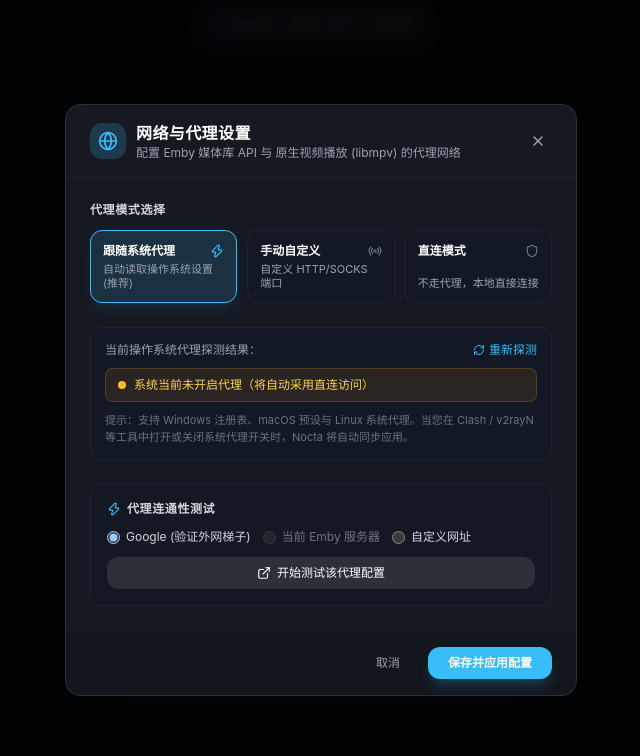
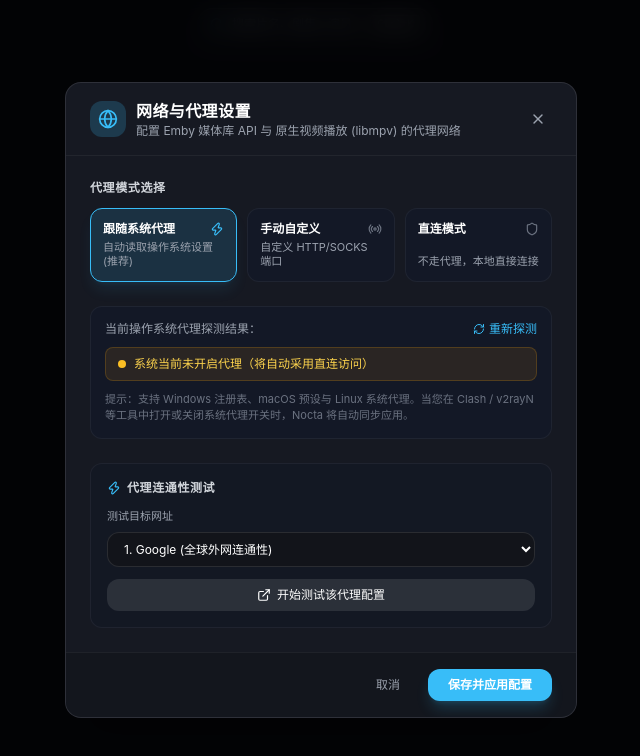
Before and after one commit to wade6716/Nocta, a React (Vite) app: page /#/login in a window 1280 px wide. Both pictures are taken after a click on the button "配置网络代理". Shown: the top 756 px of the page, without its empty margins (319-959 px from the left). Built offline with nearby package versions, Linux system fonts and the light colour scheme.

Commit message:
feat(proxy): 添加连通性测试目标下拉选择与自定义网址输入

```diff
--- a/src/components/settings/NetworkProxyModal.tsx
+++ b/src/components/settings/NetworkProxyModal.tsx
@@ -92,18 +92,27 @@ export const NetworkProxyModal: React.FC<NetworkProxyModalProps> = ({ isOpen, on
     }
   };
 
-  const getTargetUrl = (): string => {
+  const getTargetUrl = (): string | null => {
     switch (testTargetType) {
       case 'google':
         return 'https://www.google.com/generate_204';
       case 'emby':
-        return currentServer?.url || 'https://www.google.com/generate_204';
+        return currentServer?.url ? `${currentServer.url}/emby/System/Info/Public` : null;
       case 'custom':
-        return customTestUrl.trim() || 'https://www.google.com/generate_204';
+        return customTestUrl.trim() || null;
     }
   };
 
   const handleTestConnection = async () => {
+    if (testTargetType === 'custom' && !customTestUrl.trim()) {
+      setTestResult({ ok: false, error: '请输入有效的自定义测试网址' });
+      return;
+    }
+    if (testTargetType === 'emby' && !currentServer) {
+      setTestResult({ ok: false, error: '未找到当前连接的 Emby 服务器' });
+      return;
+    }
+
     const candidateConfig: ProxyConfig = {
       type: proxyType,
       serverUrl: serverUrl.trim() || undefined,
@@ -350,51 +359,26 @@ export const NetworkProxyModal: React.FC<NetworkProxyModalProps> = ({ isOpen, on
 
             {/* Target Options */}
             <div className="space-y-2">
-              <div className="flex items-center space-x-3 text-xs">
-                {/* Option: Google */}
-                <label className="flex items-center space-x-1.5 cursor-pointer text-gray-300 hover:text-white">
-                  <input
-                    type="radio"
-                    name="testTarget"
-                    value="google"
-                    checked={testTargetType === 'google'}
-                    onChange={() => setTestTargetType('google')}
-                    className="text-primary focus:ring-0"
-                  />
-                  <span>Google (验证外网梯子)</span>
-                </label>
-
-                {/* Option: Current Emby Server */}
-                <label
-                  className={`flex items-center space-x-1.5 ${
-                    currentServer ? 'cursor-pointer text-gray-300 hover:text-white' : 'opacity-40 cursor-not-allowed'
-                  }`}
+              <label className="text-[11px] text-gray-400 block">测试目标网址</label>
+              <select
+                value={testTargetType}
+                onChange={(e) => setTestTargetType(e.target.value as 'google' | 'emby' | 'custom')}
+                className="w-full px-3 py-2 bg-[#12141a] border border-white/10 rounded-xl text-xs text-white focus:outline-none focus:border-primary cursor-pointer"
+              >
+                <option value="google" className="bg-[#161922] text-white">
+                  1. Google (全球外网连通性)
+                </option>
+                <option
+                  value="emby"
+                  disabled={!currentServer}
+                  className="bg-[#161922] text-white"
                 >
-                  <input
-                    type="radio"
-                    name="testTarget"
-                    value="emby"
-                    disabled={!currentServer}
-                    checked={testTargetType === 'emby'}
-                    onChange={() => setTestTargetType('emby')}
-                    className="text-primary focus:ring-0"
-                  />
-                  <span>当前 Emby 服务器</span>
-                </label>
-
-                {/* Option: Custom URL */}
-                <label className="flex items-center space-x-1.5 cursor-pointer text-gray-300 hover:text-white">
-                  <input
-                    type="radio"
-                    name="testTarget"
-                    value="custom"
-                    checked={testTargetType === 'custom'}
-                    onChange={() => setTestTargetType('custom')}
-                    className="text-primary focus:ring-0"
-                  />
-                  <span>自定义网址</span>
-                </label>
-              </div>
+                  2. 当前 Emby 服务器 {currentServer ? `(${currentServer.name || currentServer.url})` : '(尚未添加)'}
+                </option>
+                <option value="custom" className="bg-[#161922] text-white">
+                  3. 自定义网址
+                </option>
+              </select>
 
               {/* Custom URL input field */}
               {testTargetType === 'custom' && (
--- a/src/pages/SettingsPage.tsx
+++ b/src/pages/SettingsPage.tsx
@@ -102,6 +102,10 @@ export const SettingsPage: React.FC = () => {
   const [proxyUrl, setProxyUrl] = useState(globalProxyConfig.serverUrl || 'http://127.0.0.1:7890');
   const [proxyTesting, setProxyTesting] = useState(false);
   const [proxyTestResult, setProxyTestResult] = useState<{ ok: boolean; latency?: number; error?: string } | null>(null);
+  type ProxyTestTarget = 'google' | 'emby' | 'custom';
+  const [proxyTestTarget, setProxyTestTarget] = useState<ProxyTestTarget>('google');
+  const [customProxyTestUrl, setCustomProxyTestUrl] = useState('');
+  const currentEmbyServer = embyServers.find((s) => s.id === currentServerId) || embyServers[0] || null;
 
   // 切换 Emby 服务器
   const handleSwitchEmbyServer = (id: string) => {
@@ -240,6 +244,22 @@ export const SettingsPage: React.FC = () => {
 
   // 测试代理
   const handleTestProxy = async () => {
+    let target = 'https://www.google.com/generate_204';
+    if (proxyTestTarget === 'emby') {
+      if (!currentEmbyServer) {
+        setProxyTestResult({ ok: false, error: '未找到当前连接的 Emby 服务器' });
+        return;
+      }
+      target = `${currentEmbyServer.url}/emby/System/Info/Public`;
+    } else if (proxyTestTarget === 'custom') {
+      const url = customProxyTestUrl.trim();
+      if (!url) {
+        setProxyTestResult({ ok: false, error: '请输入有效的自定义测试网址' });
+        return;
+      }
+      target = url;
+    }
+
     setProxyTesting(true);
     setProxyTestResult(null);
     try {
@@ -251,7 +271,7 @@ export const SettingsPage: React.FC = () => {
               ? proxyUrl
               : undefined,
         },
-        'https://www.google.com'
+        target
       );
       setProxyTestResult(res);
     } catch (err: any) {
@@ -1025,12 +1045,49 @@ export const SettingsPage: React.FC = () => {
                   <button
                     onClick={handleTestProxy}
                     disabled={proxyTesting}
-                    className="px-3 py-1.5 rounded-lg bg-white/10 hover:bg-white/20 text-xs text-white transition cursor-pointer flex items-center space-x-1"
+                    className="px-3.5 py-1.5 rounded-lg bg-primary hover:bg-primary/90 text-xs text-white font-medium transition cursor-pointer flex items-center space-x-1.5 disabled:opacity-50"
                   >
                     {proxyTesting && <RefreshCw className="w-3.5 h-3.5 animate-spin" />}
                     <span>探测代理</span>
                   </button>
                 </div>
+
+                {/* 测速目标选择下拉框与自定义输入 */}
+                <div className="space-y-2 pt-1">
+                  <label className="text-xs text-gray-400 block">测试目标网址</label>
+                  <select
+                    value={proxyTestTarget}
+                    onChange={(e) => setProxyTestTarget(e.target.value as ProxyTestTarget)}
+                    className="w-full px-3 py-2 bg-black/40 border border-white/10 rounded-xl text-xs text-white focus:outline-none focus:border-primary cursor-pointer"
+                  >
+                    <option value="google" className="bg-[#161922] text-white">
+                      1. Google (全球外网连通性)
+                    </option>
+                    <option
+                      value="emby"
+                      disabled={!currentEmbyServer}
+                      className="bg-[#161922] text-white"
+                    >
+                      2. 当前 Emby 服务器 {currentEmbyServer ? `(${currentEmbyServer.name || currentEmbyServer.url})` : '(尚未添加)'}
+                    </option>
+                    <option value="custom" className="bg-[#161922] text-white">
+                      3. 自定义网址
+                    </option>
+                  </select>
+
+                  {proxyTestTarget === 'custom' && (
+                    <div className="pt-1">
+                      <input
+                        type="text"
+                        value={customProxyTestUrl}
+                        onChange={(e) => setCustomProxyTestUrl(e.target.value)}
+                        placeholder="请输入测试网址，例如 https://api.github.com"
+                        className="w-full px-3 py-2 bg-black/40 border border-white/10 rounded-xl text-xs text-white placeholder-gray-500 focus:outline-none focus:border-primary font-mono"
+                      />
+                    </div>
+                  )}
+                </div>
+
                 {proxyTestResult && (
                   <div
                     className={`text-xs p-2.5 rounded-lg border ${
```
